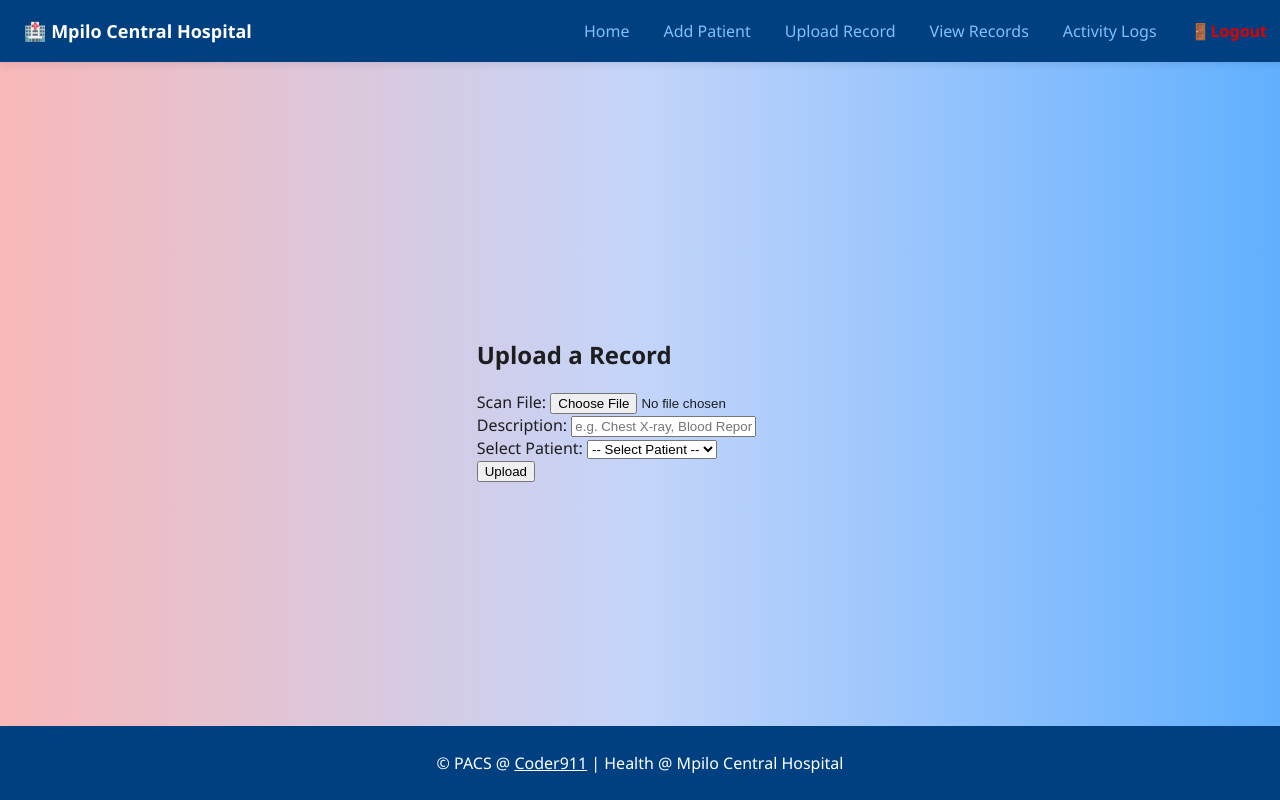
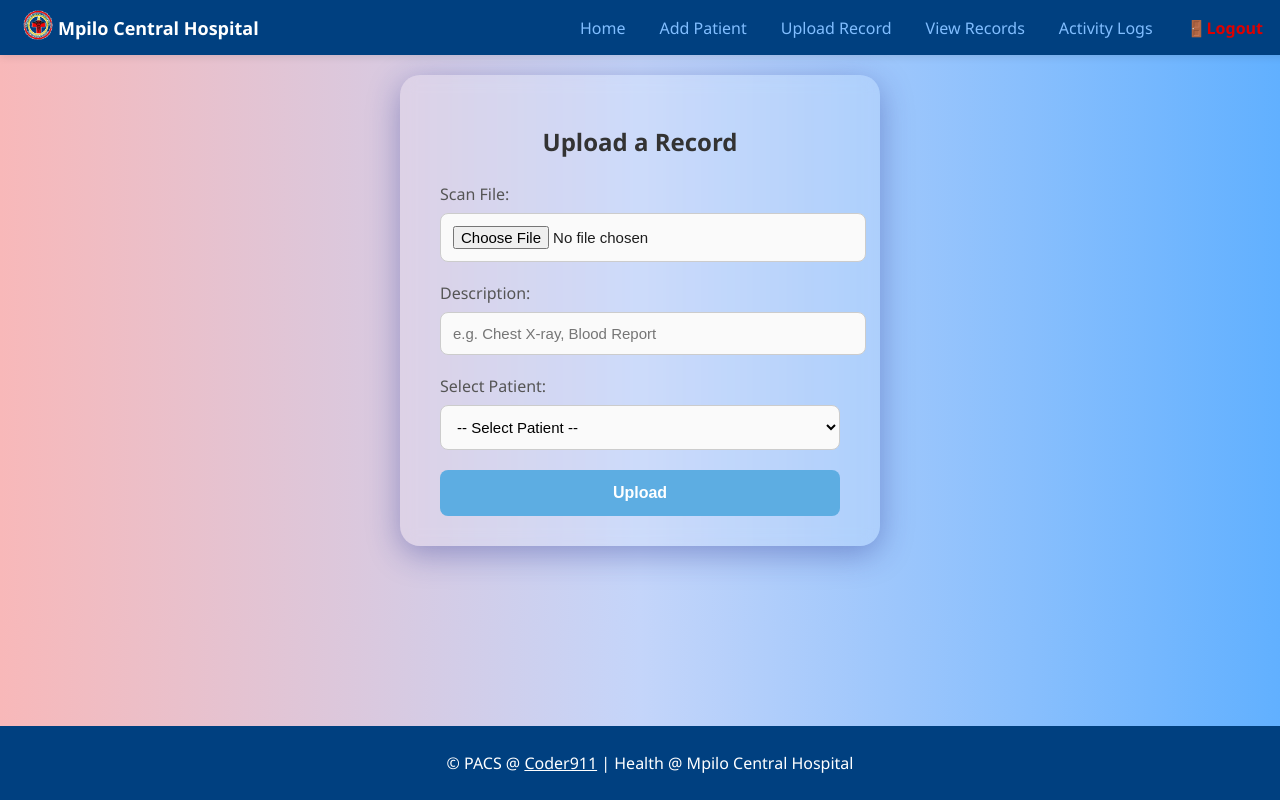
Before and after one commit to yolmara/MCH_PACS, a Flask app: page /upload_scan in a window 1280 px wide. Run offline with Flask 3, Linux system fonts and the light colour scheme; the visitor is signed in with stand-in values (Sample User, id 1).

Commit message:
Sexy css updates

```diff
--- a/static/style.css
+++ b/static/style.css
@@ -6,8 +6,6 @@ body {
     background: linear-gradient(to left, #61b0ff, #c4d5fa, #f8b8b9); /* Sunset pink → peach → soft blue */
     color: #1e1e1e;;
     font-family: 'Segoe UI', sans-serif;
-    height: 100vh;
-    display: flex;
     justify-content: center;
     align-items: center;
     animation: fadeIn 1.5s ease-in;
@@ -24,9 +22,28 @@ header {
   display: flex;
   justify-content: space-between;
   align-items: center;
-  padding: 12px 24px;
+  padding: 8px 20px;
   box-shadow: 0 2px 8px rgba(0, 0, 0, 0.1);
   z-index: 1000;          /* Ensures it's on top of everything */
+}
+
+.logo {
+  display: flex;
+  justify-content: center;
+  align-items: center;
+  padding: 2px 3px;
+}
+
+.logo img {
+  height: 30px;
+  width: auto;
+  margin-right: 5px;
+}
+
+.hospital-name {
+  font-size: 18px;
+  font-weight: bold;
+  color: white;
 }
 
 /* Logo */
@@ -196,6 +225,93 @@ main {
   to { opacity: 1; transform: scale(1); }
 }
 
+
+/* ----------------------------------------------- Upload Form ----------------------------------------------------------- */
+.uploads {
+  max-width: 400px;
+  margin: 75px auto;
+  padding: 30px 40px;
+  background: rgba(255, 255, 255, 0.15);
+  border-radius: 20px;
+  box-shadow: 0 8px 32px 0 rgba(31, 38, 135, 0.37);
+  backdrop-filter: blur(8px);
+  -webkit-backdrop-filter: blur(8px);
+  animation: slideIn 0.5s ease forwards;
+  opacity: 0;
+}
+
+.uploads h2 {
+  text-align: center;
+  margin-bottom: 25px;
+  color: #333;
+  font-size: 24px;
+  font-weight: bold;
+}
+
+.upload-form .form-group {
+  margin-bottom: 20px;
+}
+
+.upload-form label {
+  display: block;
+  margin-bottom: 8px;
+  font-weight: 500;
+  color: #555;
+}
+
+.upload-form input[type="file"],
+.upload-form input[type="text"],
+.upload-form select {
+  width: 100%;
+  padding: 12px;
+  border: 1px solid #ccc;
+  border-radius: 8px;
+  font-size: 15px;
+  transition: border 0.3s ease;
+  background-color: #fafafa;
+}
+
+.upload-form input:focus,
+.upload-form select:focus {
+  border-color: #5dade2;
+  outline: none;
+}
+
+.upload-form button {
+  width: 100%;
+  padding: 14px;
+  background: #5dade2;
+  color: #fff;
+  border: none;
+  border-radius: 8px;
+  font-size: 16px;
+  font-weight: bold;
+  cursor: pointer;
+  transition: background 0.3s ease;
+}
+
+.upload-form button:hover {
+  background: #3498db;
+  transform: scale(1.03)
+}
+
+.upload-form button:active {
+  transform: scale(0.97)
+}
+
+@keyframes slideIn {
+  from {
+    transform: translateY(30px);
+    opacity: 0;
+  }
+  to {
+    transform: translateY(0px);
+    opacity: 1;
+  }
+}
+
+
+
 /*------------------------------------------------- Edit Scans ------------------------------------------------------*/
 .edit-scan {
   margin: 70px auto;
--- a/templates/base.html
+++ b/templates/base.html
@@ -4,11 +4,15 @@
     <meta charset="UTF-8">
     <title>{% block title %}MCH PACS{% endblock %}</title>
     <link rel="stylesheet" href="{{ url_for('static', filename='style.css') }}">
+    <link rel="icon" href="{{ url_for('static', filename='favicon (2).ico') }}" type="image/x-icon">
     {% block head %}{% endblock %}
 </head>
 <body>
     <header>
-    <div class="logo"><a href="{{url_for('home_page')}}">🏥 Mpilo Central Hospital</a></div>
+    <div class="logo">
+        <a href="{{ url_for('home_page') }}"><img src="{{ url_for('static', filename='images/mpilo_logo_200px.png') }}" alt="Mpilo Logo"></a>
+        <span class="hospital-name">Mpilo Central Hospital</span>
+    </div>
     <nav>
         <a href="/home">Home</a>
         <a href="{{url_for('add_patient')}}">Add Patient</a>
```
Also changed, not shown: other parts of static/style.css (+21 -6 lines), templates/login.html (+6 -5 lines), templates/register.html (+9 -2 lines), static/favicon (2).ico (added), static/images/mpilo_logo_200px.png (added), static/uploads/scans/spinal.jpg (added).
